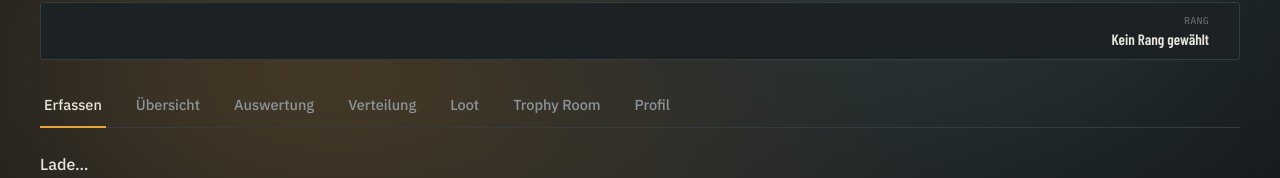
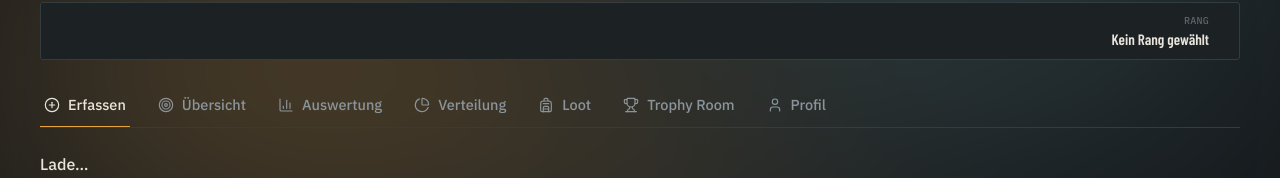
Before and after one commit to JCSimon1/topside-recon, a React (Vite) app: page / in a window 1280 px wide. Shown: the part 350-528 px from the top of the page. Built offline with nearby package versions, Linux system fonts and the light colour scheme; no server answers.

Commit message:
feat: integrated icons via lucide react component

```diff
--- a/package.json
+++ b/package.json
@@ -16,6 +16,7 @@
     "@hookform/resolvers": "^6.0.2",
     "@tailwindcss/vite": "^4.3.3",
     "@tanstack/react-query": "^5.104.5",
+    "lucide-react": "^1.70.0",
     "react": "^19.3.1",
     "react-dom": "^19.3.1",
     "react-hook-form": "^7.91.0",
--- a/src/components/RoundReport.tsx
+++ b/src/components/RoundReport.tsx
@@ -7,6 +7,7 @@ import { averages, deltaPercent, isTopRun } from "../lib/rounds";
 import { useCountUp } from "../lib/useCountUp";
 import Button from "./Button";
 import Modal from "./Modal";
+import TiltCard from "./ui/TiltCard";
 
 interface RoundReportProps {
   round: Round;
@@ -63,11 +64,19 @@ export default function RoundReport({
   const { avgMoney, avgXP } = averages(rounds);
   const top = isTopRun(round, avgMoney, config?.ui.topRunFactor ?? 1.2);
 
-  const moneyShown = useCountUp(round.money);
-  const xpShown = useCountUp(round.xp);
+  const moneyShown = useCountUp(round.money, 700, 1100);
+  const xpShown = useCountUp(round.xp, 700, 1100);
 
   return (
     <Modal onClose={onClose}>
+      <TiltCard className="rounded-xl p-3">
+        <div
+          className={`relative w-105 max-w-full overflow-hidden rounded-md border bg-panel pb-5 ${
+            top
+              ? "border-accent/40 shadow-[0_0_46px_rgba(232,163,61,0.28)]"
+              : "border-border"
+          }`}
+        ></div>
         <div
           className={`relative w-105 max-w-full overflow-hidden rounded-md border bg-panel pb-5 motion-safe:animate-rc-card ${
             top
@@ -98,8 +107,8 @@ export default function RoundReport({
 
           <div className="px-6 pt-5">
             <div className="font-mono text-[10.5px] text-text-faint">
-            RUN-{String(round.number).padStart(3, "0")} · {fmtDate(round.date)}{" "}
-            · {round.time}
+              RUN-{String(round.number).padStart(3, "0")} ·{" "}
+              {fmtDate(round.date)} · {round.time}
             </div>
 
             <div className="relative mt-3">
@@ -150,6 +159,7 @@ export default function RoundReport({
             <Button onClick={onClose}>Schließen</Button>
           </div>
         </div>
+      </TiltCard>
     </Modal>
   );
 }
--- a/src/components/TabNav.tsx
+++ b/src/components/TabNav.tsx
@@ -1,8 +1,12 @@
 // Generische Tab-Leiste (<T extends string>). Bekommt Tabs, aktiven Tab und onChange, hält selbst keinen State.
+// Verwendet React-Komponente von Lucide für die Tab Icons
+
+import type { LucideIcon } from "lucide-react";
 
 export interface Tab<T extends string> {
   id: T;
   label: string;
+  icon?: LucideIcon;
 }
 
 interface TabNavProps<T extends string> {
@@ -17,20 +21,29 @@ export default function TabNav<T extends string>({
   onChange,
 }: TabNavProps<T>) {
   return (
-    <nav className="mb-6 flex gap-0.5 border-b border-border">
-      {tabs.map((tab) => (
+    <nav
+      aria-label="Hauptnavigation"
+      className="mb-6 flex gap-6 overflow-x-auto border-b border-border"
+    >
+      {tabs.map(({ id, label, icon: Icon }) => {
+        const isActive = active === id;
+        return (
           <button
-          key={tab.id}
-          onClick={() => onChange(tab.id)}
-          className={`-mb-px mr-6 border-b-2 px-1 py-2.5 text-[14.5px] font-medium ${
-            active === tab.id
+            key={id}
+            type="button"
+            onClick={() => onChange(id)}
+            aria-current={isActive ? "page" : undefined}
+            className={`-mb-px flex shrink-0 cursor-pointer items-center gap-2 border-b-2 px-1 py-2.5 text-[14.5px] font-medium whitespace-nowrap focus-visible:outline-2 focus-visible:outline-offset-2 focus-visible:outline-accent-2 ${
+              isActive
                 ? "border-accent text-text"
                 : "border-transparent text-text-muted hover:text-text"
             }`}
           >
-          {tab.label}
+            {Icon && <Icon size={16} strokeWidth={1.75} />}
+            {label}
           </button>
-      ))}
+        );
+      })}
     </nav>
   );
 }
--- a/src/components/TrophyTest.tsx
+++ b/src/components/TrophyTest.tsx
@@ -19,7 +19,7 @@ export default function TrophyTest() {
       {open && (
         <Modal onClose={() => setOpen(false)}>
           <TiltCard className="rounded-xl border-gray-700 bg-gray-950 p-3 shadow-xl">
-            <div className="flex h-105   w-75 flex-col items-center justify-between rounded-md border border-tier-platinum/60 bg-panel p-6 text-center">
+            <div className="flex h-105 w-75 flex-col items-center justify-between rounded-md border border-tier-platinum/60 bg-panel p-6 text-center">
               <Panel>
                 <SteamCard />
               </Panel>
--- a/src/components/ui/TiltCard.tsx
+++ b/src/components/ui/TiltCard.tsx
@@ -68,7 +68,7 @@ export default function TiltCard({ children, className = "" }: TiltCardProps) {
       scale={motionEnabled ? 1.02 : 1.75}
       transitionSpeed={500}
       glareEnable={motionEnabled}
-      glareMaxOpacity={0.25}
+      glareMaxOpacity={0.1}
       glarePosition="all"
       glareColor="#ffffff"
       glareBorderRadius="6px"
--- a/src/lib/views.ts
+++ b/src/lib/views.ts
@@ -1,20 +1,29 @@
-import type { Tab } from "../components/TabNav";
+import type { Tab } from '../components/TabNav'
+import {
+  PlusCircle,
+  ChartColumn,
+  PieChart,
+  Backpack,
+  Trophy,
+  User,
+  Target,
+} from 'lucide-react'
 
 export type View =
-  | "entry"
-  | "list"
-  | "analysis"
-  | "distribution"
-  | "loot"
-  | "trophy"
-  | "settings";
+  | 'entry'
+  | 'list'
+  | 'analysis'
+  | 'distribution'
+  | 'loot'
+  | 'trophy'
+  | 'settings'
 
 export const tabs: Tab<View>[] = [
-  { id: "entry", label: "Erfassen" },
-  { id: "list", label: "Übersicht" },
-  { id: "analysis", label: "Auswertung" },
-  { id: "distribution", label: "Verteilung" },
-  { id: "loot", label: "Loot" },
-  { id: "trophy", label: "Trophy Room" },
-  { id: "settings", label: "Profil" },
-];
+  { id: 'entry', label: 'Erfassen', icon: PlusCircle },
+  { id: 'list', label: 'Übersicht', icon: Target },
+  { id: 'analysis', label: 'Auswertung', icon: ChartColumn },
+  { id: 'distribution', label: 'Verteilung', icon: PieChart },
+  { id: 'loot', label: 'Loot', icon: Backpack },
+  { id: 'trophy', label: 'Trophy Room', icon: Trophy },
+  { id: 'settings', label: 'Profil', icon: User },
+]
```
Also changed, not shown: 2 other files (tests, documents, lock files or other folders). Lines whose indentation alone changed are shown as unchanged.
